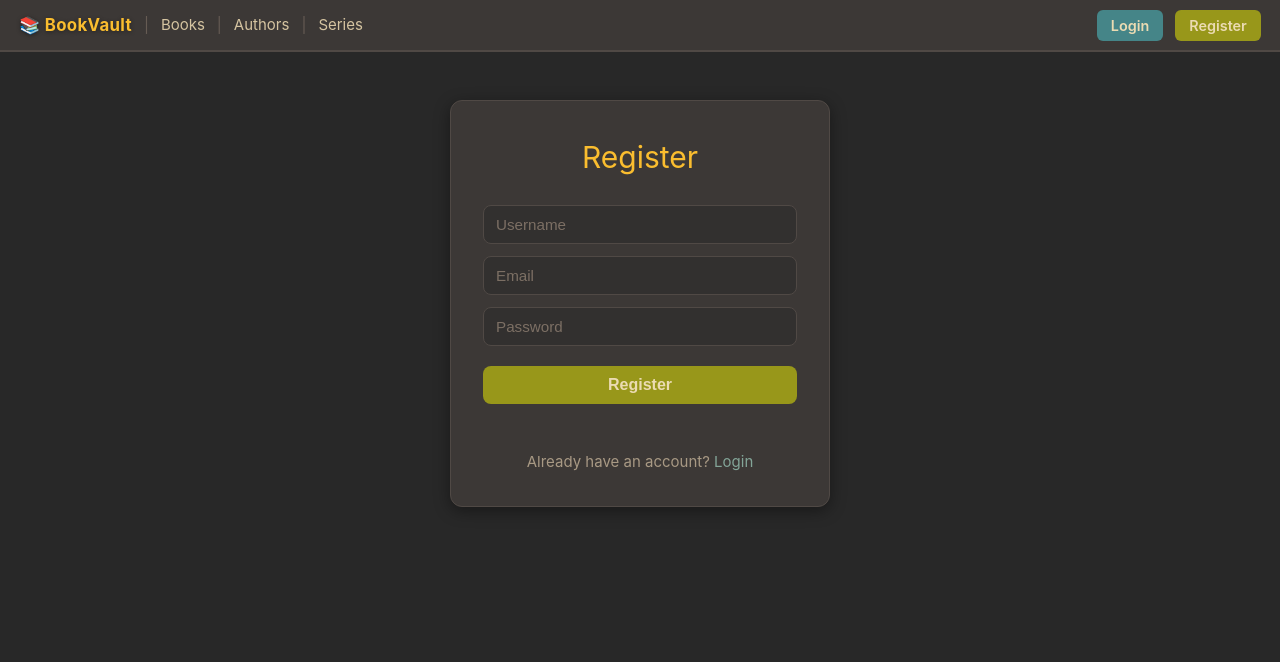
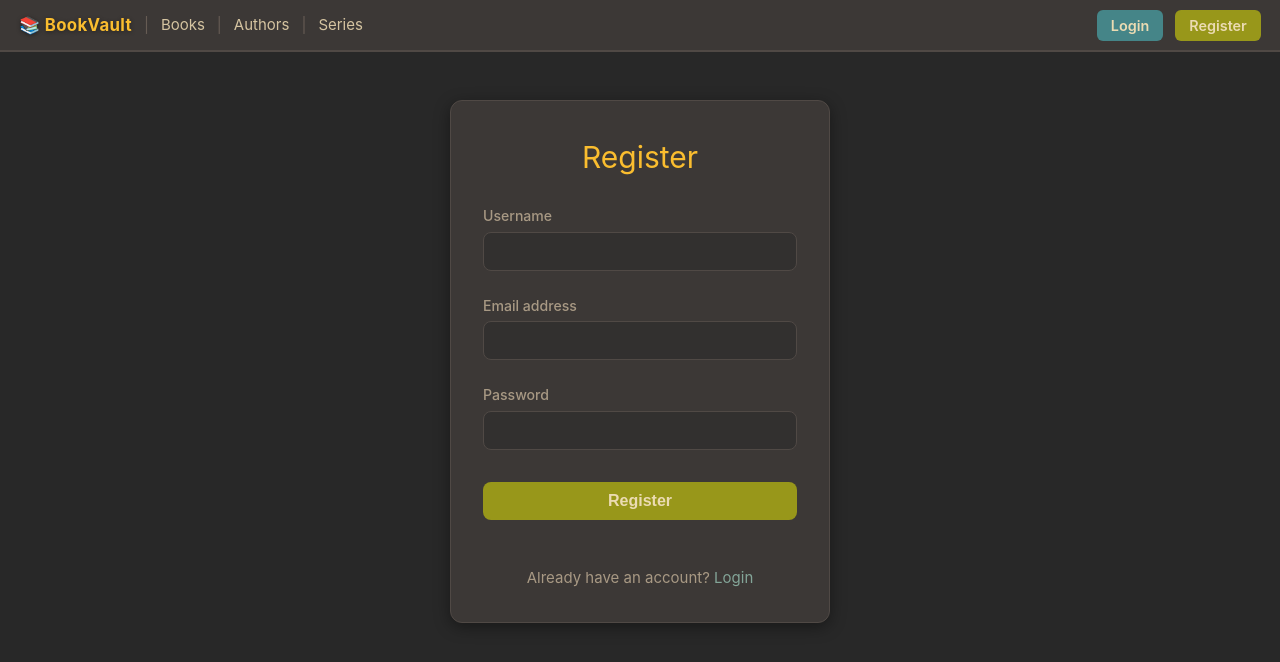
Before and after one commit to Cl1ngz/BookVault, a Vue app in the folder frontend/: page /register in a window 1280 px wide. Shown: the top 662 px of the page. Built offline with nearby package versions, Linux system fonts and the light colour scheme; no server answers.

Commit message:
logowanie i rejestracja

```diff
--- a/frontend/src/views/LoginView.vue
+++ b/frontend/src/views/LoginView.vue
@@ -1,5 +1,5 @@
 <script setup lang="ts">
-import {ref} from 'vue'
+import {ref, onMounted} from 'vue'
 import {useRouter} from 'vue-router'
 import api from '@/api'
 
@@ -8,6 +8,10 @@ const router = useRouter()
 const email = ref('')
 const password = ref('')
 const error = ref('')
+
+onMounted(() => {
+  document.title = 'Login — BookVault'
+})
 
 async function login() {
   try {
@@ -23,12 +27,43 @@ async function login() {
 
 <template>
   <div class="auth-page">
-    <div class="auth-card">
+    <div class="auth-card" role="region" aria-label="Login form">
       <h1>Login</h1>
-      <input v-model="email" type="email" placeholder="Email" class="auth-input"/><br/>
-      <input v-model="password" type="password" placeholder="Password" class="auth-input"/><br/>
-      <button @click="login" class="auth-btn">Login</button>
-      <p class="auth-error">{{ error }}</p>
+      <form @submit.prevent="login" novalidate>
+        <div class="form-group">
+          <label for="login-email" class="form-label">Email address</label>
+          <input
+            id="login-email"
+            v-model="email"
+            type="email"
+            autocomplete="email"
+            class="auth-input"
+            required
+            :aria-describedby="error ? 'login-error' : undefined"
+          />
+        </div>
+        <div class="form-group">
+          <label for="login-password" class="form-label">Password</label>
+          <input
+            id="login-password"
+            v-model="password"
+            type="password"
+            autocomplete="current-password"
+            class="auth-input"
+            required
+            :aria-describedby="error ? 'login-error' : undefined"
+          />
+        </div>
+        <button type="submit" class="auth-btn">Login</button>
+        <p
+          v-if="error"
+          id="login-error"
+          role="alert"
+          aria-live="assertive"
+          class="auth-error"
+        >{{ error }}</p>
+        <p v-else class="auth-error" aria-hidden="true"></p>
+      </form>
       <p class="auth-link">No account?
         <RouterLink to="/register">Register</RouterLink>
       </p>
@@ -59,10 +94,22 @@ async function login() {
   text-align: center;
 }
 
+.form-group {
+  display: flex;
+  flex-direction: column;
+  margin-bottom: 0.75rem;
+}
+
+.form-label {
+  font-size: 0.88rem;
+  color: #a89984;
+  margin-bottom: 4px;
+  font-weight: 500;
+}
+
 .auth-input {
   width: 100%;
   padding: 10px 12px;
-  margin-bottom: 0.75rem;
   border: 1px solid #504945;
   border-radius: 8px;
   background: #32302f;
@@ -71,7 +118,7 @@ async function login() {
   box-sizing: border-box;
 }
 .auth-input::placeholder { color: #7c6f64; }
-.auth-input:focus { outline: none; border-color: #83a598; }
+.auth-input:focus-visible { outline: 3px solid #83a598; outline-offset: 1px; border-color: #83a598; }
 
 .auth-btn {
   width: 100%;
@@ -87,6 +134,7 @@ async function login() {
   transition: filter 0.12s;
 }
 .auth-btn:hover { filter: brightness(1.15); }
+.auth-btn:focus-visible { outline: 3px solid #fabd2f; outline-offset: 2px; }
 
 .auth-error { color: #fb4934; margin-top: 0.75rem; min-height: 1.2em; text-align: center; }
 .auth-link { color: #a89984; margin-top: 1rem; text-align: center; }
--- a/frontend/src/views/RegisterView.vue
+++ b/frontend/src/views/RegisterView.vue
@@ -1,5 +1,5 @@
 <script setup lang="ts">
-import {ref} from 'vue'
+import {ref, onMounted} from 'vue'
 import {useRouter} from 'vue-router'
 import api from '@/api'
 
@@ -9,6 +9,10 @@ const username = ref('')
 const email = ref('')
 const password = ref('')
 const error = ref('')
+
+onMounted(() => {
+  document.title = 'Register — BookVault'
+})
 
 async function register() {
   try {
@@ -28,19 +32,131 @@ async function register() {
 
 <template>
   <div class="auth-page">
-    <div class="auth-card">
+    <div class="auth-card" role="region" aria-label="Register form">
       <h1>Register</h1>
-      <input v-model="username" placeholder="Username" class="auth-input"/><br/>
-      <input v-model="email" type="email" placeholder="Email" class="auth-input"/><br/>
-      <input v-model="password" type="password" placeholder="Password" class="auth-input"/><br/>
-      <button @click="register" class="auth-btn">Register</button>
-      <p class="auth-error">{{ error }}</p>
+      <form @submit.prevent="register" novalidate>
+        <div class="form-group">
+          <label for="reg-username" class="form-label">Username</label>
+          <input
+            id="reg-username"
+            v-model="username"
+            type="text"
+            autocomplete="username"
+            class="auth-input"
+            required
+            :aria-describedby="error ? 'reg-error' : undefined"
+          />
+        </div>
+        <div class="form-group">
+          <label for="reg-email" class="form-label">Email address</label>
+          <input
+            id="reg-email"
+            v-model="email"
+            type="email"
+            autocomplete="email"
+            class="auth-input"
+            required
+            :aria-describedby="error ? 'reg-error' : undefined"
+          />
+        </div>
+        <div class="form-group">
+          <label for="reg-password" class="form-label">Password</label>
+          <input
+            id="reg-password"
+            v-model="password"
+            type="password"
+            autocomplete="new-password"
+            class="auth-input"
+            required
+            :aria-describedby="error ? 'reg-error' : undefined"
+          />
+        </div>
+        <button type="submit" class="auth-btn">Register</button>
+        <p
+          v-if="error"
+          id="reg-error"
+          role="alert"
+          aria-live="assertive"
+          class="auth-error"
+        >{{ error }}</p>
+        <p v-else class="auth-error" aria-hidden="true"></p>
+      </form>
       <p class="auth-link">Already have an account?
         <RouterLink to="/login">Login</RouterLink>
       </p>
     </div>
   </div>
 </template>
+
+<style scoped>
+.auth-page {
+  display: flex;
+  justify-content: center;
+  padding: 3rem 1rem;
+}
+
+.auth-card {
+  background: #3c3836;
+  border: 1px solid #504945;
+  border-radius: 12px;
+  padding: 2rem;
+  width: 100%;
+  max-width: 380px;
+  box-shadow: 0 4px 16px rgba(0,0,0,0.4);
+}
+
+.auth-card h1 {
+  margin: 0 0 1.5rem;
+  color: #fabd2f;
+  text-align: center;
+}
+
+.form-group {
+  display: flex;
+  flex-direction: column;
+  margin-bottom: 0.75rem;
+}
+
+.form-label {
+  font-size: 0.88rem;
+  color: #a89984;
+  margin-bottom: 4px;
+  font-weight: 500;
+}
+
+.auth-input {
+  width: 100%;
+  padding: 10px 12px;
+  border: 1px solid #504945;
+  border-radius: 8px;
+  background: #32302f;
+  color: #ebdbb2;
+  font-size: 0.95rem;
+  box-sizing: border-box;
+}
+.auth-input::placeholder { color: #7c6f64; }
+.auth-input:focus-visible { outline: 3px solid #83a598; outline-offset: 1px; border-color: #83a598; }
+
+.auth-btn {
+  width: 100%;
+  padding: 10px;
+  background: #98971a;
+  color: #ebdbb2;
+  border: none;
+  border-radius: 8px;
+  font-size: 1rem;
+  font-weight: 600;
+  cursor: pointer;
+  margin-top: 0.5rem;
+  transition: filter 0.12s;
+}
+.auth-btn:hover { filter: brightness(1.15); }
+.auth-btn:focus-visible { outline: 3px solid #fabd2f; outline-offset: 2px; }
+
+.auth-error { color: #fb4934; margin-top: 0.75rem; min-height: 1.2em; text-align: center; }
+.auth-link { color: #a89984; margin-top: 1rem; text-align: center; }
+</style>
+
 
 <style scoped>
 .auth-page {
```
